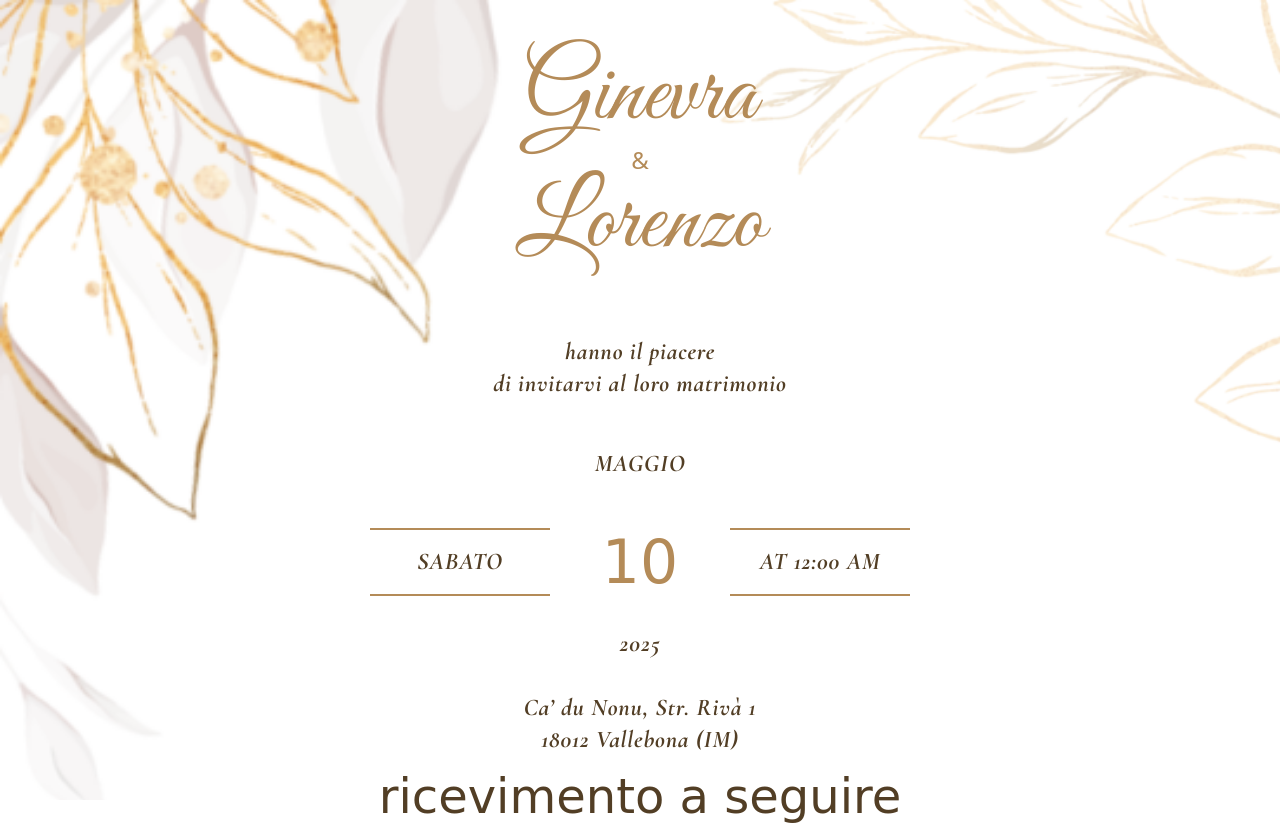
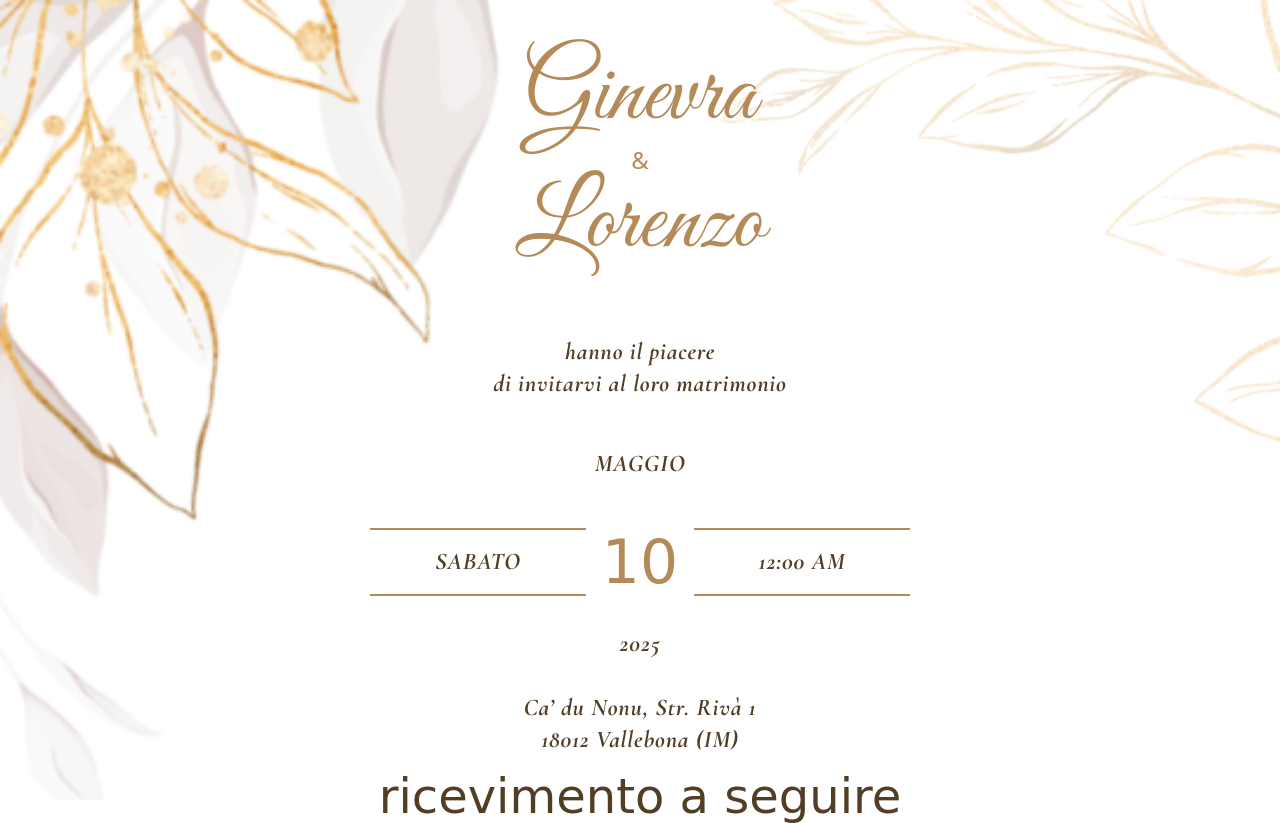
Before and after one commit to h4shell/matrimonio, a PHP site: page / in a window 1280 px wide. Shown: the top 823 px of the page. Run offline with PHP 8.4, Linux system fonts and the light colour scheme; some web fonts are replaced.

Commit message:
fix grid

```diff
--- a/index.html
+++ b/index.html
@@ -21,7 +21,7 @@
         MAGGIO
       </p>
       <div
-        class="grid grid-cols-3 mt-12 text-center place-items-center w-[90%] mx-auto"
+        class="super grid mt-12 text-center place-items-center w-[90%] mx-auto"
       >
         <p
           class="color2 border-t-2 border-b-2 border-[#B48B58] w-full py-4 cormorant-garamond-700 text-2xl"
@@ -32,7 +32,7 @@
         <p
           class="color2 border-t-2 border-b-2 border-[#B48B58] w-full py-4 cormorant-garamond-700 text-2xl"
         >
-          AT 12:00 AM
+          12:00 AM
         </p>
       </div>
       <p class="mt-8 text-center cormorant-garamond-700 text-2xl color2">
--- a/public/css/style.css
+++ b/public/css/style.css
@@ -52,6 +52,10 @@
     color: #523E25;
 }
 
+.super{
+    grid-template-columns: 2fr 1fr 2fr;
+}
+
 @media(min-width: 768px) {
     .wrapper{
         width: min(600px, 100% - 2rem);
```
